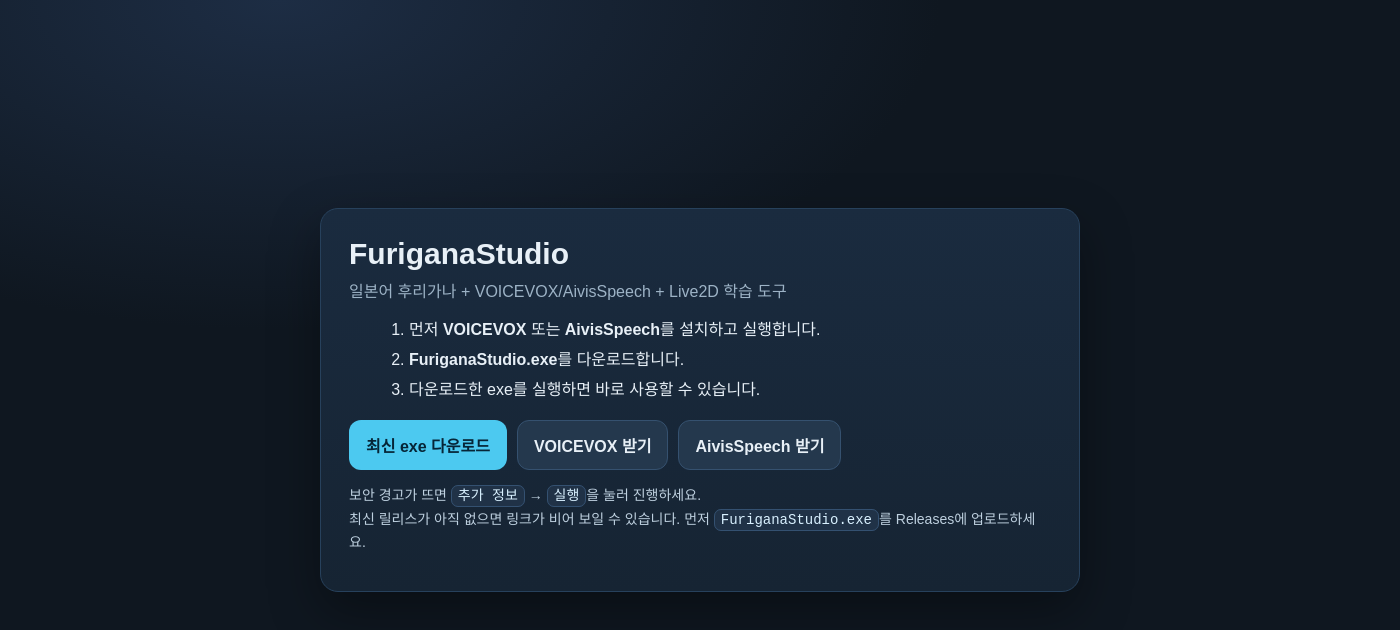
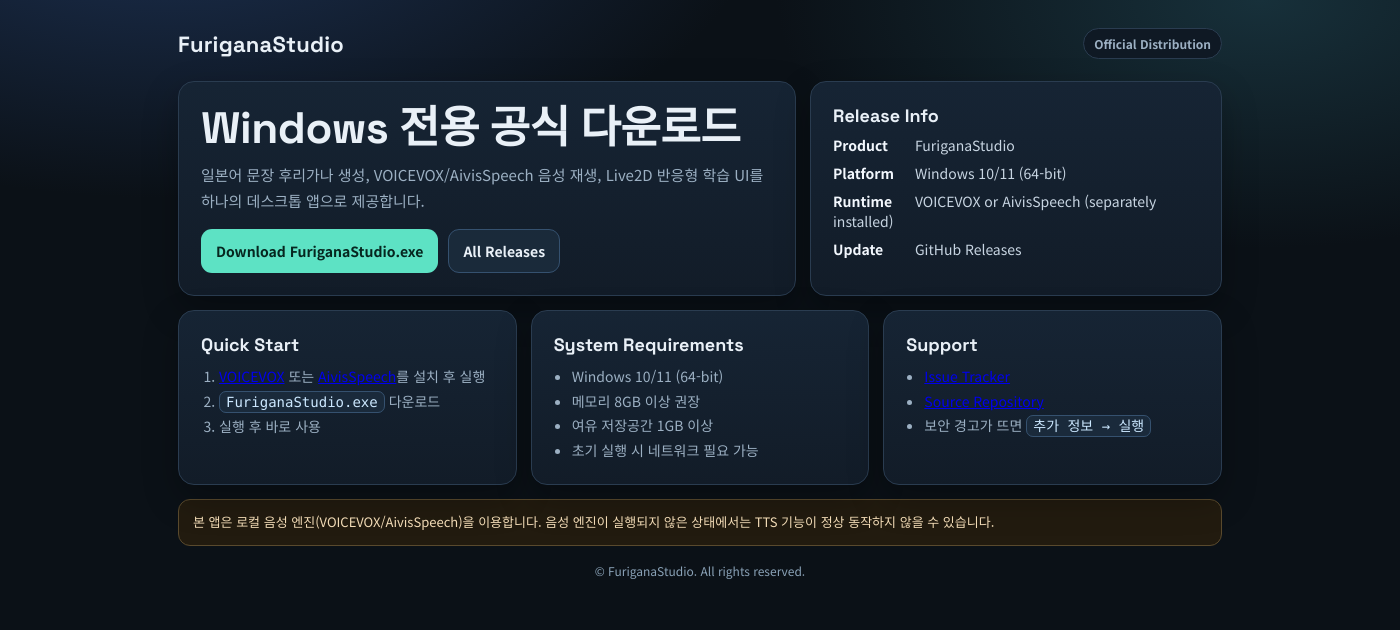
Before and after one commit to luebece/furiganastudio, an Electron app: page site/index.html in a window 1400 px wide. Drawn offline with Linux system fonts and the light colour scheme.

Commit message:
Revamp official download page design

```diff
--- a/site/index.html
+++ b/site/index.html
@@ -3,83 +3,244 @@
 <head>
   <meta charset="utf-8" />
   <meta name="viewport" content="width=device-width, initial-scale=1" />
-  <title>FuriganaStudio 다운로드</title>
+  <title>FuriganaStudio | Official Download</title>
+  <meta name="description" content="FuriganaStudio 공식 다운로드 페이지. 일본어 후리가나, VOICEVOX/AivisSpeech, Live2D 학습 도구." />
+  <link rel="preconnect" href="https://fonts.googleapis.com" />
+  <link rel="preconnect" href="https://fonts.gstatic.com" crossorigin />
+  <link href="https://fonts.googleapis.com/css2?family=Space+Grotesk:wght@500;700&family=Noto+Sans+KR:wght@400;500;700&display=swap" rel="stylesheet" />
   <style>
     :root {
-      --bg: #0f1720;
-      --card: #162433;
-      --text: #e8f0f7;
-      --muted: #9db3c6;
-      --accent: #4cc9f0;
-      --accent2: #90be6d;
+      --bg: #0b1117;
+      --panel: #121c28;
+      --panel-2: #162434;
+      --line: #2a3c50;
+      --text: #e9f0f7;
+      --muted: #9cb0c3;
+      --brand: #5de2c4;
+      --brand-ink: #06261f;
+      --accent: #8dc8ff;
+      --warn: #ffd18d;
+      --radius: 16px;
     }
     * { box-sizing: border-box; }
+    html, body { margin: 0; }
     body {
-      margin: 0;
-      font-family: "Pretendard", "Noto Sans KR", sans-serif;
-      background: radial-gradient(1200px 600px at 20% 0%, #1d2d44 0%, var(--bg) 55%);
+      font-family: "Noto Sans KR", sans-serif;
       color: var(--text);
+      background:
+        radial-gradient(850px 420px at 12% -12%, #1c3051 0%, rgba(28, 48, 81, 0) 70%),
+        radial-gradient(780px 400px at 90% 0%, #17303a 0%, rgba(23, 48, 58, 0) 62%),
+        var(--bg);
       min-height: 100vh;
+    }
+    .wrap {
+      width: min(1080px, 100%);
+      margin: 0 auto;
+      padding: 28px 18px 44px;
+    }
+    .topbar {
+      display: flex;
+      align-items: center;
+      justify-content: space-between;
+      gap: 12px;
+      margin-bottom: 22px;
+    }
+    .brand {
+      font-family: "Space Grotesk", sans-serif;
+      font-weight: 700;
+      font-size: 22px;
+      letter-spacing: .2px;
+    }
+    .badge {
+      padding: 6px 10px;
+      border: 1px solid var(--line);
+      background: #0f1924;
+      border-radius: 999px;
+      color: var(--muted);
+      font-size: 12px;
+      font-weight: 600;
+    }
+    .hero {
       display: grid;
-      place-items: center;
-      padding: 24px;
+      grid-template-columns: 1.2fr .8fr;
+      gap: 14px;
+      margin-bottom: 14px;
     }
     .card {
-      width: min(760px, 100%);
-      background: linear-gradient(180deg, #1a2b3f 0%, var(--card) 100%);
-      border: 1px solid #27415c;
-      border-radius: 18px;
-      padding: 28px;
-      box-shadow: 0 20px 50px rgba(0, 0, 0, .35);
+      background: linear-gradient(180deg, var(--panel-2) 0%, var(--panel) 100%);
+      border: 1px solid var(--line);
+      border-radius: var(--radius);
+      padding: 22px;
+      box-shadow: 0 14px 35px rgba(0, 0, 0, .28);
     }
-    h1 { margin: 0 0 8px; font-size: 30px; }
-    p { margin: 0 0 10px; color: var(--muted); line-height: 1.6; }
-    ol { margin: 12px 0 20px 20px; color: var(--text); }
-    li { margin: 6px 0; }
-    .actions { display: flex; gap: 10px; flex-wrap: wrap; }
+    h1 {
+      margin: 0 0 10px;
+      font-family: "Space Grotesk", sans-serif;
+      font-size: clamp(28px, 4.6vw, 44px);
+      line-height: 1.1;
+      letter-spacing: -.5px;
+    }
+    .sub {
+      margin: 0;
+      color: var(--muted);
+      line-height: 1.7;
+      font-size: 15px;
+    }
+    .cta {
+      margin-top: 16px;
+      display: flex;
+      flex-wrap: wrap;
+      gap: 10px;
+    }
     .btn {
-      display: inline-block;
       text-decoration: none;
-      border-radius: 12px;
-      padding: 12px 16px;
+      display: inline-flex;
+      align-items: center;
+      justify-content: center;
+      gap: 8px;
+      padding: 11px 14px;
+      border-radius: 11px;
+      font-size: 14px;
       font-weight: 700;
       border: 1px solid transparent;
     }
-    .primary { background: var(--accent); color: #062537; }
-    .secondary { background: #24384d; color: var(--text); border-color: #35516f; }
-    .note {
+    .btn.primary {
+      background: var(--brand);
+      color: var(--brand-ink);
+    }
+    .btn.secondary {
+      border-color: #35516f;
+      background: #1a2a3a;
+      color: var(--text);
+    }
+    .meta {
+      display: grid;
+      gap: 8px;
+      font-size: 14px;
+      color: #c8d5e2;
+    }
+    .meta strong {
+      color: #f3f8fe;
+      min-width: 78px;
+      display: inline-block;
+    }
+    .grid {
+      display: grid;
+      grid-template-columns: repeat(3, 1fr);
+      gap: 14px;
       margin-top: 14px;
+    }
+    .section-title {
+      margin: 0 0 8px;
+      font-family: "Space Grotesk", sans-serif;
+      font-size: 18px;
+    }
+    .list {
+      margin: 0;
+      padding-left: 18px;
+      color: var(--muted);
+      line-height: 1.75;
       font-size: 14px;
-      color: #bed0df;
+    }
+    .notice {
+      margin-top: 14px;
+      border: 1px solid #5a4a2d;
+      background: #221b0f;
+      color: #f2dbb6;
+      border-radius: 12px;
+      padding: 12px 14px;
+      font-size: 13px;
+      line-height: 1.6;
+    }
+    .footer {
+      margin-top: 16px;
+      color: #8aa2b7;
+      font-size: 12px;
+      text-align: center;
     }
     code {
-      background: #203247;
-      border: 1px solid #345171;
+      background: #1a2a3b;
+      border: 1px solid #35516f;
       border-radius: 7px;
       padding: 2px 6px;
-      color: #d9f1ff;
+      color: #cce8ff;
+      font-family: ui-monospace, SFMono-Regular, Menlo, Consolas, monospace;
+    }
+    @media (max-width: 920px) {
+      .hero { grid-template-columns: 1fr; }
+      .grid { grid-template-columns: 1fr; }
     }
   </style>
 </head>
 <body>
-  <main class="card">
-    <h1>FuriganaStudio</h1>
-    <p>일본어 후리가나 + VOICEVOX/AivisSpeech + Live2D 학습 도구</p>
-    <ol>
-      <li>먼저 <strong>VOICEVOX</strong> 또는 <strong>AivisSpeech</strong>를 설치하고 실행합니다.</li>
-      <li><strong>FuriganaStudio.exe</strong>를 다운로드합니다.</li>
-      <li>다운로드한 exe를 실행하면 바로 사용할 수 있습니다.</li>
-    </ol>
-    <div class="actions">
-      <a class="btn primary" href="https://github.com/luebece/furiganastudio/releases/latest">최신 exe 다운로드</a>
-      <a class="btn secondary" href="https://voicevox.hiroshiba.jp/">VOICEVOX 받기</a>
-      <a class="btn secondary" href="https://aivis-project.com/">AivisSpeech 받기</a>
-    </div>
-    <p class="note">
-      보안 경고가 뜨면 <code>추가 정보</code> → <code>실행</code>을 눌러 진행하세요.
-      <br />
-      최신 릴리스가 아직 없으면 링크가 비어 보일 수 있습니다. 먼저 <code>FuriganaStudio.exe</code>를 Releases에 업로드하세요.
-    </p>
-  </main>
+  <div class="wrap">
+    <header class="topbar">
+      <div class="brand">FuriganaStudio</div>
+      <div class="badge">Official Distribution</div>
+    </header>
+
+    <section class="hero">
+      <article class="card">
+        <h1>Windows 전용 공식 다운로드</h1>
+        <p class="sub">
+          일본어 문장 후리가나 생성, VOICEVOX/AivisSpeech 음성 재생, Live2D 반응형 학습 UI를
+          하나의 데스크톱 앱으로 제공합니다.
+        </p>
+        <div class="cta">
+          <a class="btn primary" href="https://github.com/luebece/furiganastudio/releases/latest">Download FuriganaStudio.exe</a>
+          <a class="btn secondary" href="https://github.com/luebece/furiganastudio/releases">All Releases</a>
+        </div>
+      </article>
+
+      <aside class="card">
+        <h2 class="section-title">Release Info</h2>
+        <div class="meta">
+          <div><strong>Product</strong> FuriganaStudio</div>
+          <div><strong>Platform</strong> Windows 10/11 (64-bit)</div>
+          <div><strong>Runtime</strong> VOICEVOX or AivisSpeech (separately installed)</div>
+          <div><strong>Update</strong> GitHub Releases</div>
+        </div>
+      </aside>
+    </section>
+
+    <section class="grid">
+      <article class="card">
+        <h2 class="section-title">Quick Start</h2>
+        <ol class="list">
+          <li><a href="https://voicevox.hiroshiba.jp/" target="_blank" rel="noopener noreferrer">VOICEVOX</a> 또는 <a href="https://aivis-project.com/" target="_blank" rel="noopener noreferrer">AivisSpeech</a>를 설치 후 실행</li>
+          <li><code>FuriganaStudio.exe</code> 다운로드</li>
+          <li>실행 후 바로 사용</li>
+        </ol>
+      </article>
+
+      <article class="card">
+        <h2 class="section-title">System Requirements</h2>
+        <ul class="list">
+          <li>Windows 10/11 (64-bit)</li>
+          <li>메모리 8GB 이상 권장</li>
+          <li>여유 저장공간 1GB 이상</li>
+          <li>초기 실행 시 네트워크 필요 가능</li>
+        </ul>
+      </article>
+
+      <article class="card">
+        <h2 class="section-title">Support</h2>
+        <ul class="list">
+          <li><a href="https://github.com/luebece/furiganastudio/issues" target="_blank" rel="noopener noreferrer">Issue Tracker</a></li>
+          <li><a href="https://github.com/luebece/furiganastudio" target="_blank" rel="noopener noreferrer">Source Repository</a></li>
+          <li>보안 경고가 뜨면 <code>추가 정보 → 실행</code></li>
+        </ul>
+      </article>
+    </section>
+
+    <section class="notice">
+      본 앱은 로컬 음성 엔진(VOICEVOX/AivisSpeech)을 이용합니다.
+      음성 엔진이 실행되지 않은 상태에서는 TTS 기능이 정상 동작하지 않을 수 있습니다.
+    </section>
+
+    <footer class="footer">
+      © FuriganaStudio. All rights reserved.
+    </footer>
+  </div>
 </body>
 </html>
```
